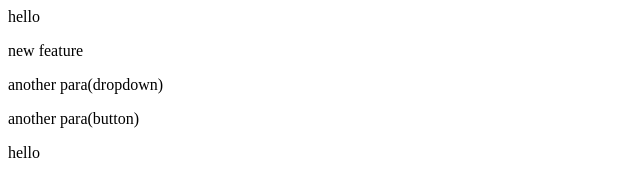
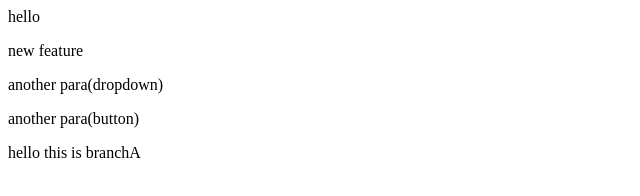
Before and after one commit to Gurupushpam/local_repo, a plain HTML site: page index.html in a window 1280 px wide. Shown: the whole page, without its empty margins (0-640 px from the left). Drawn offline with Linux system fonts and the light colour scheme.

Commit message:
Feat: Create new branch a.

```diff
--- a/index.html
+++ b/index.html
@@ -2,4 +2,4 @@
 <p>new feature</p>
 <p>another para(dropdown)</p>
 <p>another para(button)</p>
-<p>hello</p>
+<p>hello this is branchA</p>
```
